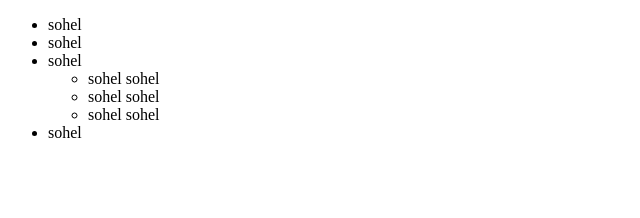
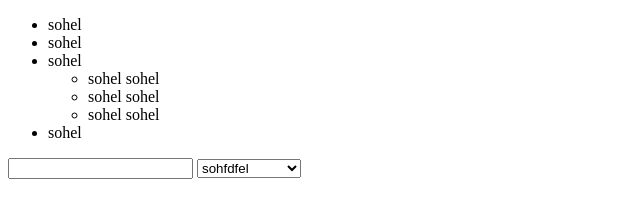
Before and after one commit to mr-sohel-rana/html-and-css-practices, a plain HTML site: page index.html in a window 1280 px wide. Shown: the whole page, without its empty margins (0-640 px from the left). Drawn offline with Linux system fonts and the light colour scheme.

Commit message:
selected

```diff
--- a/index.html
+++ b/index.html
@@ -20,5 +20,15 @@
 
         <li>sohel</li>
     </ul>
+
+    <form>
+        <input type="text">
+        <select name="name" id="">
+            <option value="" disabled> selection item</option>
+            <option value="rana">sohfdfel</option>
+            <option value="f">sohefdfl</option>
+            <option value="naffme">sofdfdhel</option>
+        </select>
+    </form>
 </body>
 </html>
```
